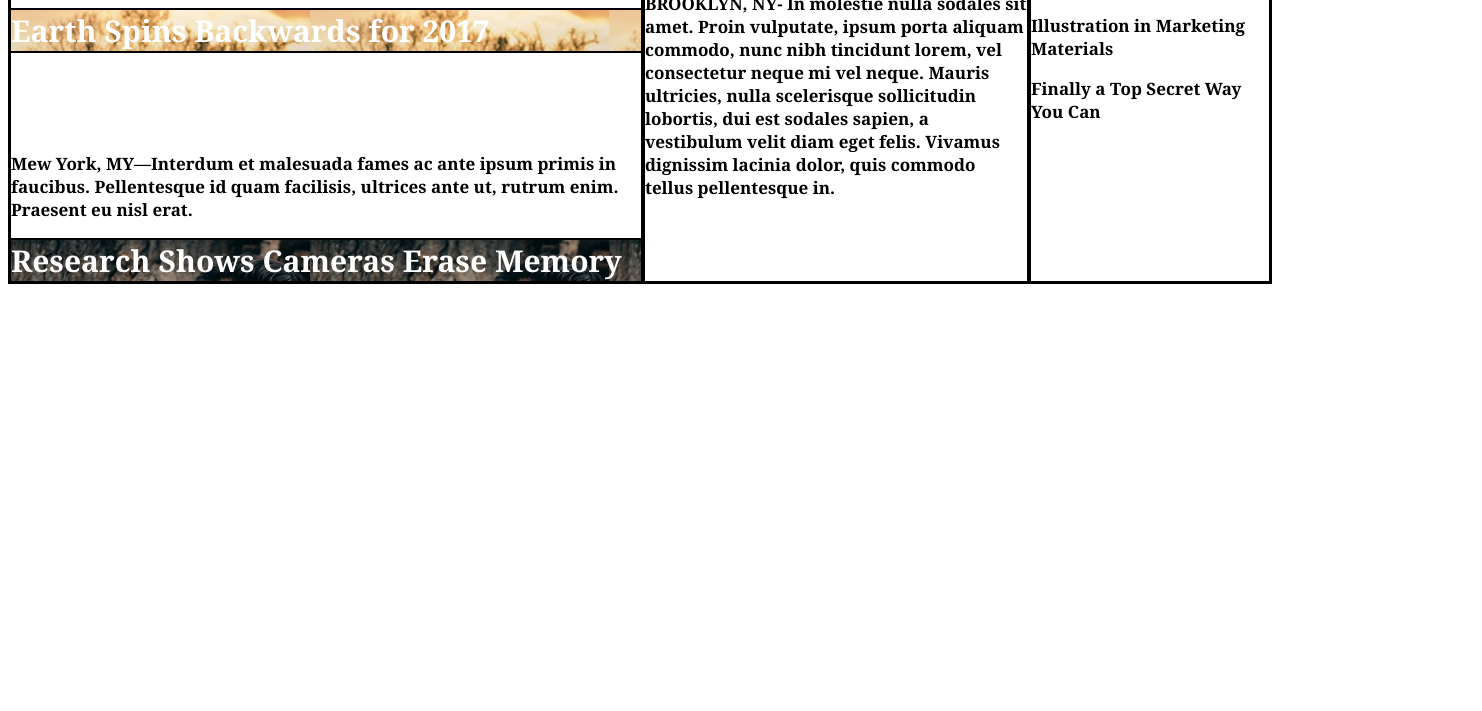
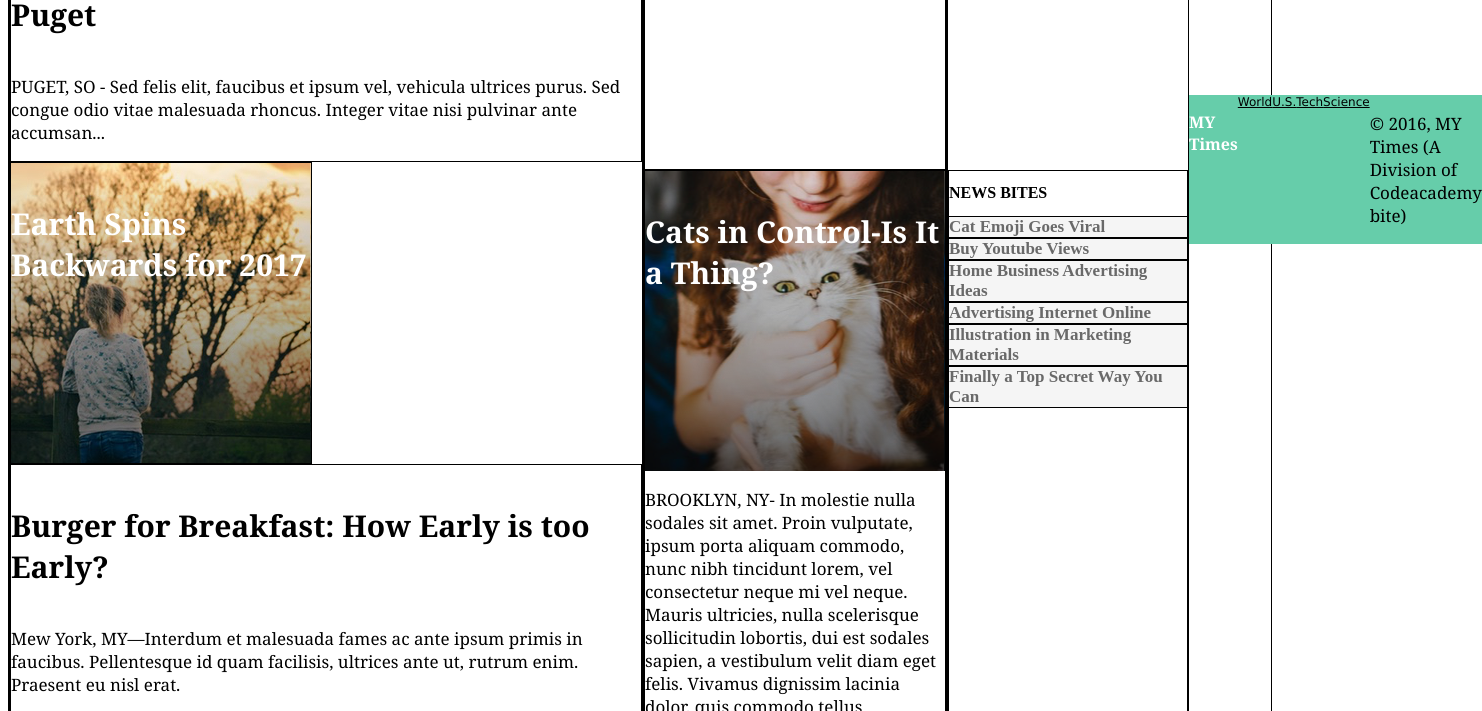
Before and after one commit to 23carnies/My_Times, a plain HTML site: page index.html in a window 1280 px wide. Shown: the part 752-1463 px from the top of the page, 1482 px wide, since content can reach past the window. Before the commit the page ends 1044 px from the top, so only its background shows below. Drawn offline with Linux system fonts and the light colour scheme.

Commit message:
Footer added. Still working on FlexBox

```diff
--- a/index.html
+++ b/index.html
@@ -20,12 +20,14 @@
     </header>
 
 <!--Main Container-->
-    <div class="container">
+    <section class="container">
 <!--Left Column-->
       <article class="column" id="large">
         <!--Mother at Phish story-->
         <section>
-          <div id="mother">Mother of Three Buys Tuna Steak at Phish Concert. Leaves, "Feeling Funny."</div>
+          <div id="mother">
+            <h1 class="picture" id="main">Mother of Three Buys Tuna Steak at Phish Concert. Leaves, "Feeling Funny."</h1>
+          </div>
           <p>MONUMENT VALLEY, AZ - Lorem ipsum dolor sit amet, consectetur adipiscing elit.
             Pellentesque nec nisl at augue dapibus dignissim. Nunc condimentum rutrum metus,
             ac eleifend lacus viverra nec. Proin ultrices egestas diam sed mollis. Nulla
@@ -47,19 +49,23 @@
 
         <!--Earth backwards story-->
         <section>
-          <div id="earth">Earth Spins Backwards for 2017</div>
+          <div id="earth">
+            <h1 class="picture">Earth Spins Backwards for 2017</h1>
+          </div>
         </section>
 
         <!--Burger story-->
-        <section>
-          <div id="burger">Burger for Breakfast: How Early is too Early?</div>
+        <section id="burger">
+          <h1>Burger for Breakfast: How Early is too Early?</h1>
           <p>Mew York, MY—Interdum et malesuada fames ac ante ipsum primis in faucibus.
             Pellentesque id quam facilisis, ultrices ante ut, rutrum enim. Praesent eu nisl erat.</p>
         </section>
 
         <!--Research story-->
         <section>
-          <div id="research">Research Shows Cameras Erase Memory</div>
+          <div id="research">
+            <h1 class="picture">Research Shows Cameras Erase Memory</h1>
+          </div>
         </section>
 
       </article>
@@ -80,7 +86,9 @@
 
         <!--Cat story-->
         <section>
-          <div id="cats">Cats in Control-Is It a Thing?</div>
+          <div id="cats">
+            <h1 class="picture">Cats in Control-Is It a Thing?</h1>
+          </div>
           <p>BROOKLYN, NY- In molestie nulla sodales sit amet. Proin vulputate, ipsum porta
             aliquam commodo, nunc nibh tincidunt lorem, vel consectetur neque mi vel neque.
             Mauris ultricies, nulla scelerisque sollicitudin lobortis, dui est sodales sapien,
@@ -96,15 +104,24 @@
 
         <!--News Bites-->
         <section>
-          <h1>NEWS BITES</h1>
-          <p>Cat Emoji Goes Viral</p>
-          <p>Buy Youtube Views</p>
-          <p>Home Business Advertising Ideas</p>
-          <p>Advertising Internet Online</p>
-          <p>Illustration in Marketing Materials</p>
-          <p>Finally a Top Secret Way You Can</p>
+          <h2>NEWS BITES</h2>
+          <p class="bites">Cat Emoji Goes Viral</p>
+          <p class="bites">Buy Youtube Views</p>
+          <p class="bites">Home Business Advertising Ideas</p>
+          <p class="bites">Advertising Internet Online</p>
+          <p class="bites">Illustration in Marketing Materials</p>
+          <p class="bites">Finally a Top Secret Way You Can</p>
         </section>
       </article>
-    </div>
+<!--Footer-->
+      <footer>
+        <p id="MYT">MY Times</p>
+        <a href="#">World</a>
+        <a href="#">U.S.</a>
+        <a href="#">Tech</a>
+        <a href="#">Science</a>
+        <p id="copy">&copy 2016, MY Times (A Division of Codeacademy bite)</p>
+      </footer>
+    </section>
   </body>
 </html>
--- a/style.css
+++ b/style.css
@@ -1,3 +1,5 @@
+/*Header*/
+
 header {
   display: inline-flex;
   width: 100%;
@@ -29,6 +31,7 @@ nav {
   width: 50%;
 }
 
+/*Main Container*/
 .container {
   display: flex;
   flex-direction: row;
@@ -36,31 +39,35 @@ nav {
 }
 
 .column {
-  display: inline-flex;
+  display: flex;
   flex-wrap: wrap;
   border: thin solid black;
 }
 
-section, h1 {
+section {
   border: thin solid black;
 }
 
-.column.large {
-  display: inline-flex;
+.large {
+  display: flex;
+  justify-content: center;
   width: 630px
 }
 
-.column.medium {
+.medium {
   display: flex;
+  justify-content: flex-start;
   width: 300px
 }
 
-.column.small {
+.small {
   display: flex;
+  flex-direction: column;
   width: 240px
 }
 
 div {
+  display: flex;
   font-family: Georgia;
   font-weight: bold;
   font-size: 30px;
@@ -82,20 +89,67 @@ p {
 #mother {
   background-image: url("resources/images/Main_Story.png");
   width: 630px;
-  font-size: 40px;
+  height: 300px;
 }
 
 #earth {
   background-image: url("resources/images/Fall_Season.png");
-  width: 630px;
+  width: 300px;
+  height: 300px;
 }
 
 #cats {
   background-image: url("resources/images/cat_ceo.png");
   width: 300px;
+  height: 300px;
 }
 
 #research {
   background-image: url("resources/images/Hipster_Cameraman.png");
-  width: 630px;
+  width: 300px;
+  height: 300px;
+  color: white;
 }
+
+.picture {
+  color: white;
+}
+
+#main {
+  font-size: 40px;
+}
+
+h2 {
+  font-size: 16px;
+  font-weight: bold;
+}
+
+.bites {
+  margin: 0 0 0 0;
+  background-color: WhiteSmoke;
+  font-family: Veranda;
+  font-weight: bold;
+  color: DimGray;
+  border-top: 1px solid black;
+  border-bottom: 1px solid black;
+}
+
+footer {
+  display: flex;
+
+  background-color: MediumAquamarine;
+  margin: auto;
+  font-family: Verdana;
+  font-size: 12px;
+}
+
+#MYT {
+  font-family: Georgia;
+  font-size: 16px;
+  font-weight: bold;
+  color: white;
+}
+
+#copy {
+
+}
```
